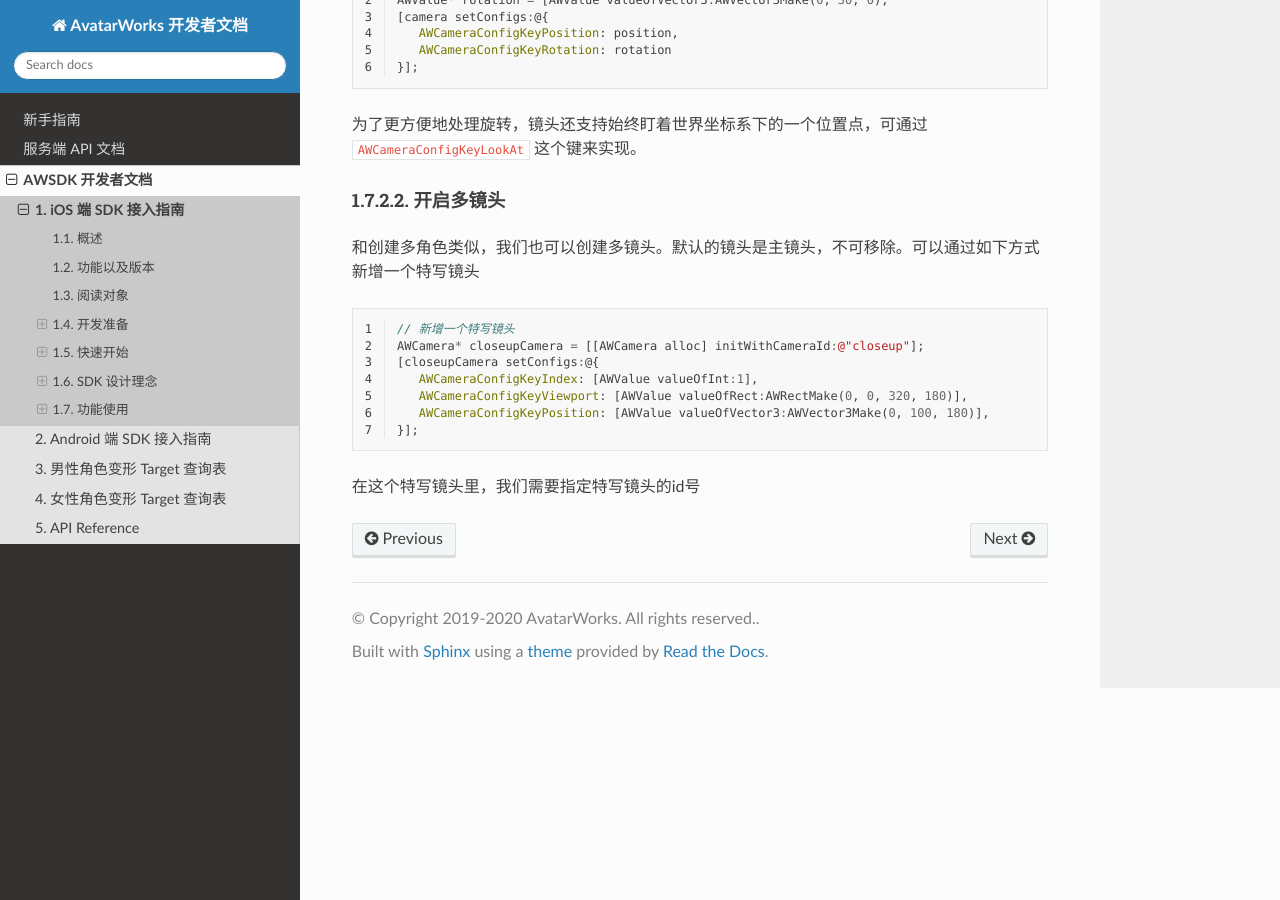
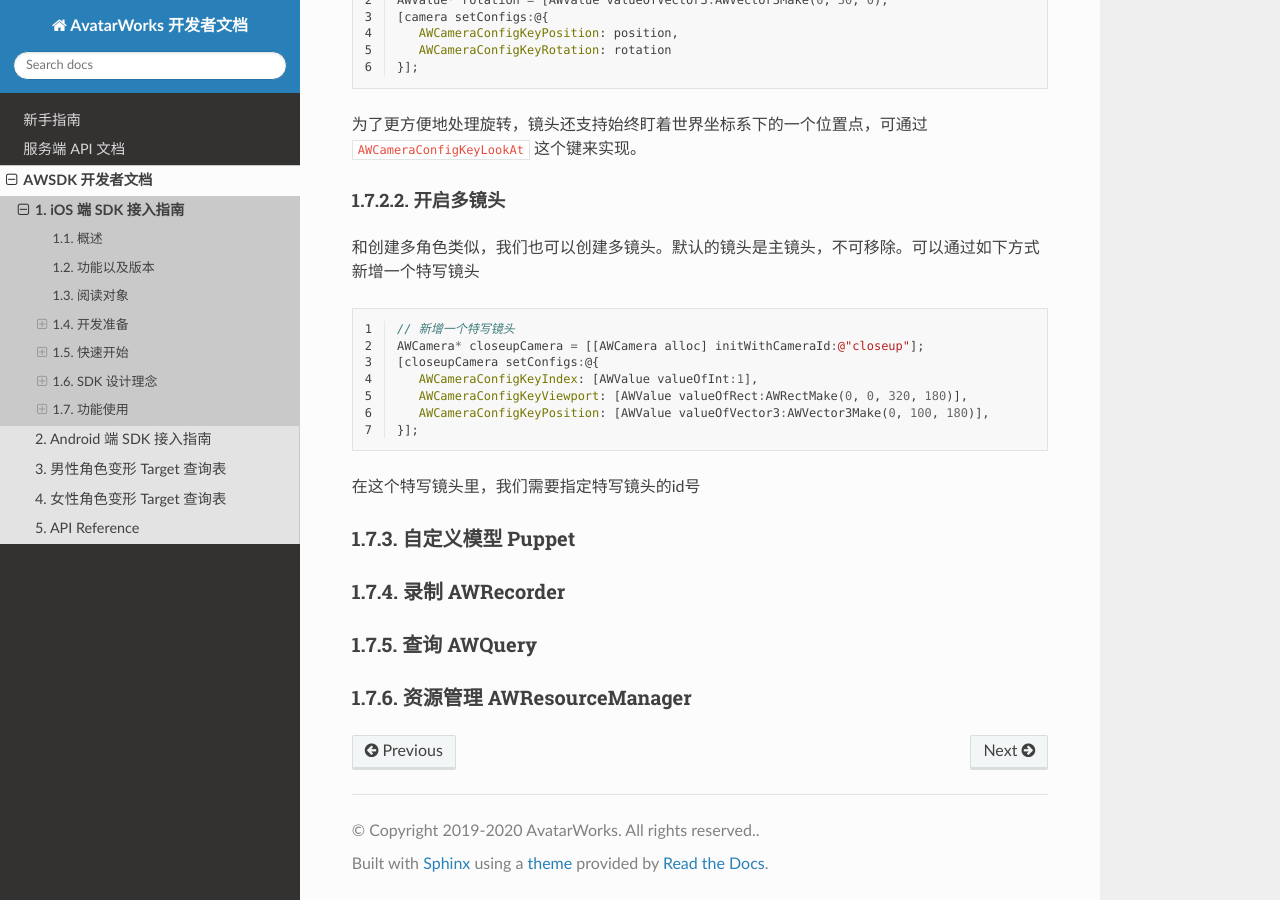
Before and after one commit to avatarworks/doc, a Sphinx documentation site: the page built from source/awsdk/ios.rst, in a window 1280 px wide and 900 px high, scrolled down 13957 px. Built offline with Sphinx 7.4.7 and the Read the Docs theme 2.0.0, drawn with Linux system fonts in a browser that asks for light colours.

Commit message:
Update ios.rst

```diff
--- a/source/awsdk/ios.rst
+++ b/source/awsdk/ios.rst
@@ -651,3 +651,16 @@ SDK 提供了丰富的变形参数，具体可查询：
    }];
 
 在这个特写镜头里，我们需要指定特写镜头的id号
+
+自定义模型 Puppet
+~~~~~~~~~~~~~~~~~
+
+录制 AWRecorder
+~~~~~~~~~~~~~~~~~
+
+
+查询 AWQuery
+~~~~~~~~~~~~~~~~~
+
+资源管理 AWResourceManager
+~~~~~~~~~~~~~~~~~
```
